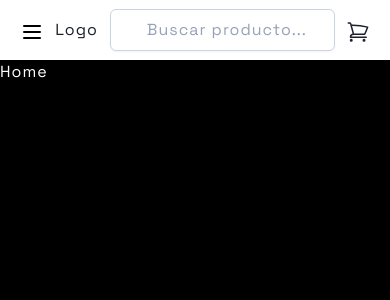
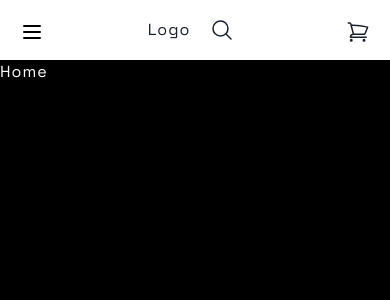
Before and after one commit to DavidReque/store, a Next.js app: page / in a window 390 px wide. Shown: the top 300 px of the page. Built offline with nearby package versions, Linux system fonts and the light colour scheme.

Commit message:
Search button responsive

```diff
--- a/components/Header/Search.jsx
+++ b/components/Header/Search.jsx
@@ -1,15 +1,76 @@
-import React from 'react'
+import React, { useState } from 'react'
 
 export default function Search () {
+  const [showInput, setShowInput] = useState(false)
+
+  const toggleInput = () => {
+    setShowInput(!showInput)
+  }
+
   return (
     <div>
-      <label className='relative block'>
-        <span className='sr-only'>Search</span>
-        <span className='absolute inset-y-0 left-0 flex items-center pl-2'>
-          <svg className='h-5 w-5 fill-slate-300' viewBox='0 0 20 20' />
-        </span>
-        <input className='placeholder:italic placeholder:text-slate-400 block bg-white w-[225px] border border-slate-300 rounded-md py-2 pl-9 pr-3 shadow-sm focus:outline-none focus:border-sky-500 focus:ring-sky-500 focus:ring-1 sm:text-sm' placeholder='Buscar producto...' type='text' name='search' />
-      </label>
+      <div className='lg:hidden'>
+        {!showInput
+          ? (
+            <button
+              className='flex items-center justify-center p-2'
+              onClick={toggleInput}
+            >
+              <svg
+                xmlns='http://www.w3.org/2000/svg'
+                fill='none'
+                viewBox='0 0 24 24'
+                strokeWidth={1.5}
+                stroke='currentColor'
+                className='w-6 h-6'
+              >
+                <path
+                  strokeLinecap='round'
+                  strokeLinejoin='round'
+                  d='M21 21l-5.197-5.197m0 0A7.5 7.5 0 105.196 5.196a7.5 7.5 0 0010.607 10.607z'
+                />
+              </svg>
+              <span className='sr-only'>Buscar</span>
+            </button>
+            )
+          : (
+            <div className='relative'>
+              <input
+                className='placeholder-italic placeholder-slate-400 block bg-white w-[225px] border border-slate-300 rounded-md py-2 pl-9 pr-3 shadow-sm focus:outline-none focus:border-sky-500 focus:ring-sky-500 focus:ring-1 sm:text-sm'
+                placeholder='Buscar producto...'
+                type='text'
+                name='search'
+              />
+              <button
+                className='absolute top-0 right-0 flex items-center justify-center p-2'
+                onClick={toggleInput}
+              >
+                <svg
+                  xmlns='http://www.w3.org/2000/svg'
+                  fill='none'
+                  viewBox='0 0 24 24'
+                  strokeWidth={1.5}
+                  stroke='currentColor'
+                  className='w-6 h-6'
+                >
+                  <path
+                    strokeLinecap='round'
+                    strokeLinejoin='round'
+                    d='M6 18L18 6M6 6l12 12'
+                  />
+                </svg>
+              </button>
+            </div>
+            )}
+      </div>
+      <div className='hidden lg:block'>
+        <input
+          className='placeholder-italic placeholder-slate-400 block bg-white w-[225px] border border-slate-300 rounded-md py-2 pl-9 pr-3 shadow-sm focus:outline-none focus:border-sky-500 focus:ring-sky-500 focus:ring-1 sm:text-sm'
+          placeholder='Buscar producto...'
+          type='text'
+          name='search'
+        />
+      </div>
     </div>
   )
 }
```
